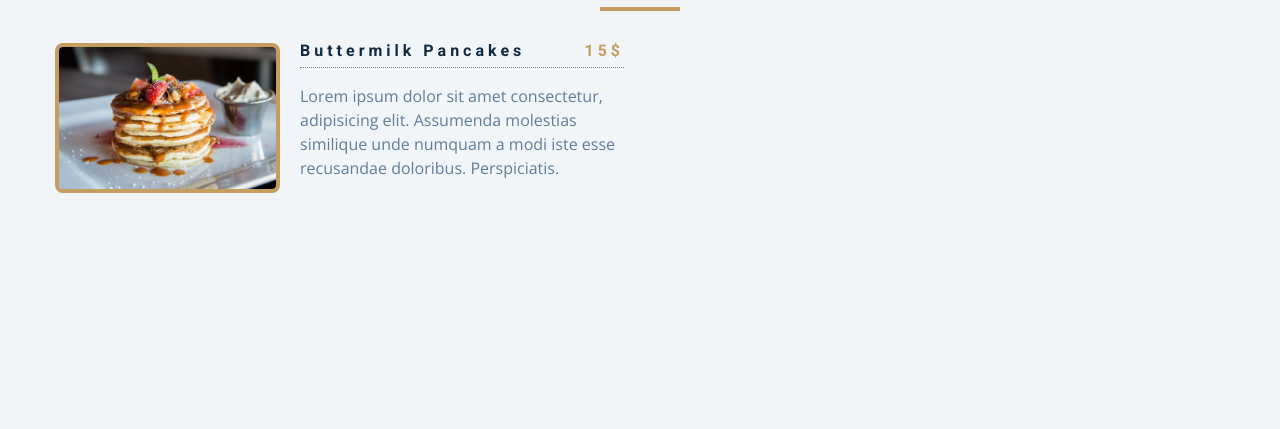
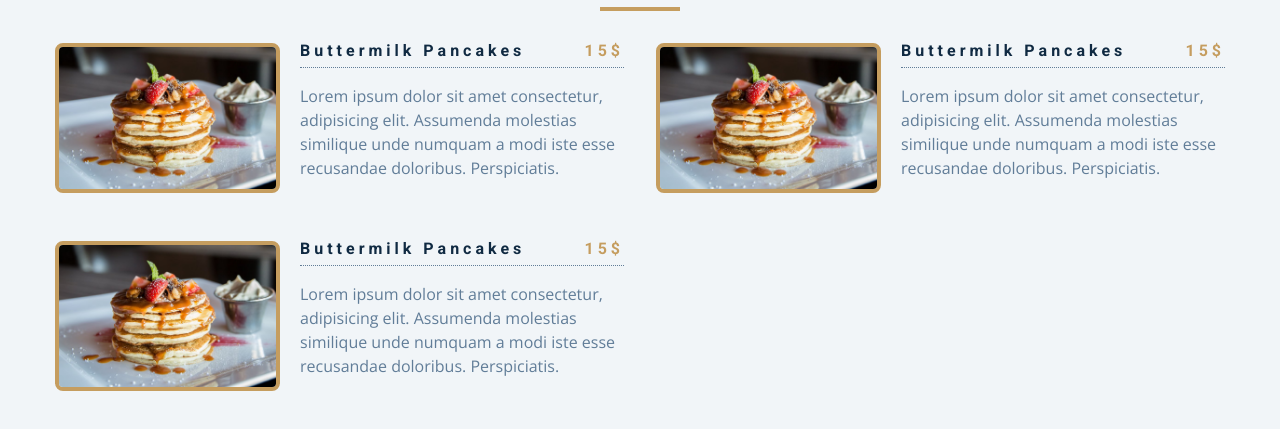
Before and after one commit to 86Paulo/Menu-project, a plain HTML site: page index.html in a window 1280 px wide. Shown: the part 125-554 px from the top of the page. Drawn offline with nearby package versions, Linux system fonts and the light colour scheme.

Commit message:
Update index.html

```diff
--- a/index.html
+++ b/index.html
@@ -20,9 +20,37 @@
         <div class="underline"></div>
       </div>
       <!-- filter buttons -->
-      <!-- meni items -->
+      <!-- menu items -->
       <div class="section-center">
         <!-- single item -->
+        <article class="menu-item">
+          <img src="menu-item.jpeg" class="photo" alt="menu-item">
+          <div class="item-info">
+            <header>
+              <h4>buttermilk pancakes</h4>
+              <h4 class="price">15$</h4>
+            </header>
+            <p class="item-text">
+              Lorem ipsum dolor sit amet consectetur, adipisicing elit. Assumenda molestias similique unde numquam a modi iste esse recusandae doloribus. Perspiciatis.
+            </p>
+          </div>
+        </article>
+        <!-- end of single item -->
+                <!-- single item -->
+                <article class="menu-item">
+                  <img src="menu-item.jpeg" class="photo" alt="menu-item">
+                  <div class="item-info">
+                    <header>
+                      <h4>buttermilk pancakes</h4>
+                      <h4 class="price">15$</h4>
+                    </header>
+                    <p class="item-text">
+                      Lorem ipsum dolor sit amet consectetur, adipisicing elit. Assumenda molestias similique unde numquam a modi iste esse recusandae doloribus. Perspiciatis.
+                    </p>
+                  </div>
+                </article>
+                <!-- end of single item -->
+                        <!-- single item -->
         <article class="menu-item">
           <img src="menu-item.jpeg" class="photo" alt="menu-item">
           <div class="item-info">
```
